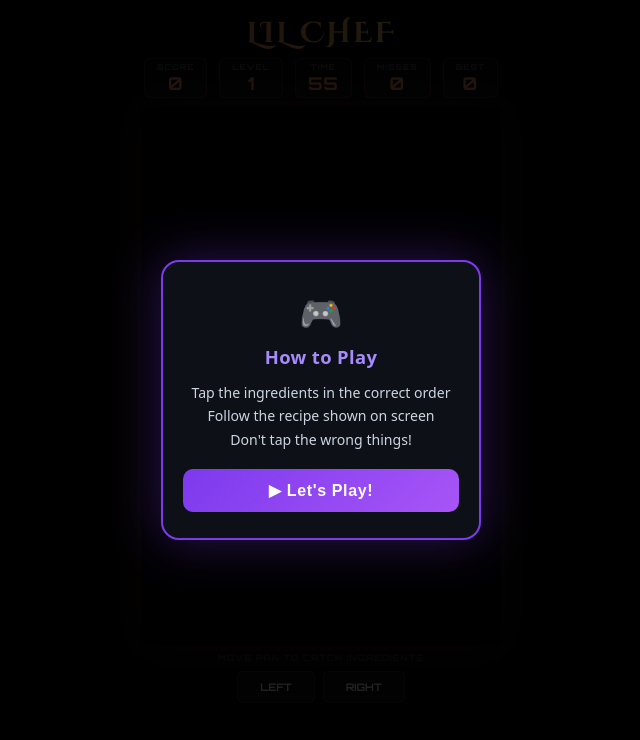
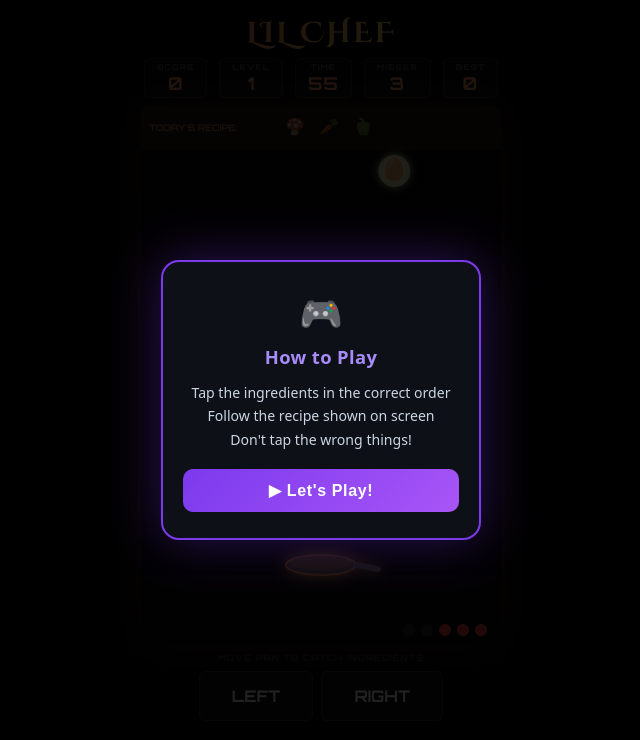
Before and after one commit to Infomdaproperty/darkrealmgames, a plain HTML site: page lil-chef.html in a window 1280 px wide. Shown: the whole page, without its empty margins (319-959 px from the left). Drawn offline with Linux system fonts and the light colour scheme.

Commit message:
Fix 5 games reported by David (batch 2)
- block-puzzle: piece mini-cells 10px -> 14px, tray slot min-height 90 -> 110px (too small to see)
- road-rush: ctrl buttons font 0.65rem -> 1rem, padding 8x22 -> 14x32px (buttons too small)
- lil-chef: declare level variable, init to 1 in newGame() (game silently failed to init), enlarge ctrl buttons
- space-blaster: auto-fire interval 12 -> 22 frames (~45% slower)
- penalty-fever: GK track chance 10%+(level-1)*14% -> 45%+(level-1)*10% (keeper never dived right way at level 1)

Co-Authored-By: Claude Sonnet 4.6 <noreply@anthropic.com>

```diff
--- a/lil-chef.html
+++ b/lil-chef.html
@@ -16,7 +16,7 @@ h1{font-family:'Cinzel Decorative',serif;font-size:clamp(1rem,5vw,1.8rem);backgr
 canvas{display:block;border-radius:6px;box-shadow:0 0 40px rgba(255,154,96,.18);touch-action:none;}
 .hint{font-size:.55rem;color:rgba(255,255,255,.18);margin-top:6px;letter-spacing:.1em;text-transform:uppercase;text-align:center;}
 .ctrl-row{display:flex;gap:8px;margin-top:8px;}
-.ctrl-btn{background:rgba(255,255,255,.06);border:1px solid rgba(255,255,255,.12);border-radius:6px;color:#fff;font-family:'Orbitron',monospace;font-size:.65rem;padding:8px 22px;cursor:pointer;}
+.ctrl-btn{background:rgba(255,255,255,.06);border:1px solid rgba(255,255,255,.12);border-radius:6px;color:#fff;font-family:'Orbitron',monospace;font-size:1rem;padding:14px 32px;cursor:pointer;}
 .ctrl-btn:active{background:rgba(255,255,255,.18);}
 #overlay{display:none;position:fixed;inset:0;background:rgba(0,0,0,.85);backdrop-filter:blur(6px);z-index:100;align-items:center;justify-content:center;}
 #overlay.show{display:flex}
@@ -68,7 +68,7 @@ const RECIPES=[
   ['mushroom','carrot','pepper']
 ];
 let pan,items,particles,recipe,caught;
-let score,misses,timeLeft,best,gameState,raf,timerInt;
+let score,misses,timeLeft,best,gameState,raf,timerInt,level;
 
 function resize(){
   const a=Math.min(window.innerWidth-20,360);
@@ -82,7 +82,7 @@ function newGame(){
   pan={x:W/2,y:H*0.85,w:70,h:20,vx:0};
   items=[]; particles=[]; caught=[];
   recipe=RECIPES[Math.floor(Math.random()*RECIPES.length)];
-  score=0; misses=0; timeLeft=60;
+  score=0; misses=0; timeLeft=60; level=1;
   best=+(localStorage.getItem('lilchef_best')||0);
   gameState='playing';
   clearInterval(timerInt);
```
Also changed, not shown: block-puzzle.html (+2 -2 lines), penalty-fever.html (+1 -1 lines), road-rush.html (+1 -1 lines), space-blaster.html (+1 -1 lines).
